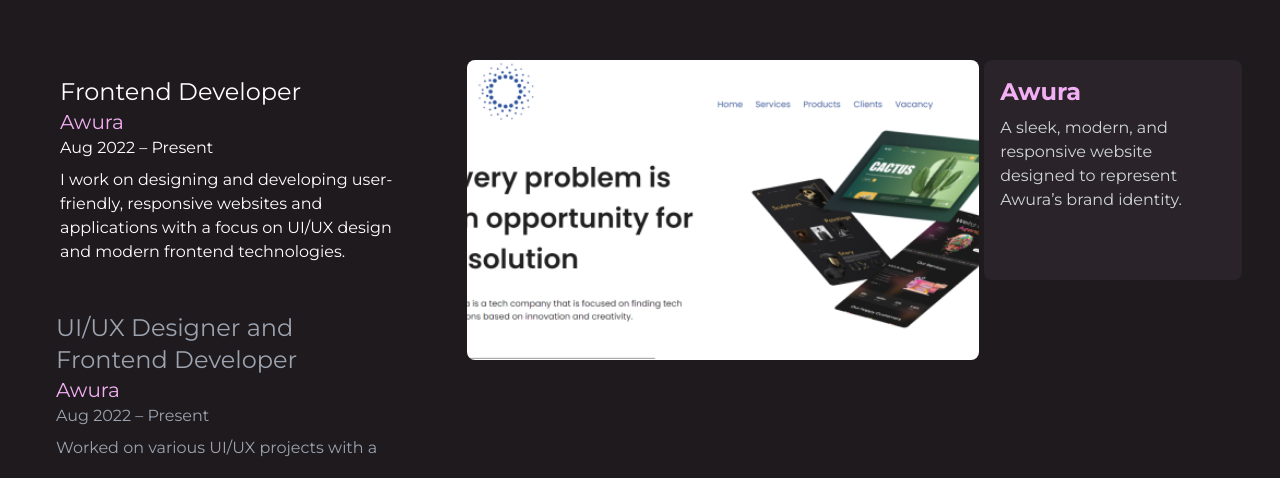
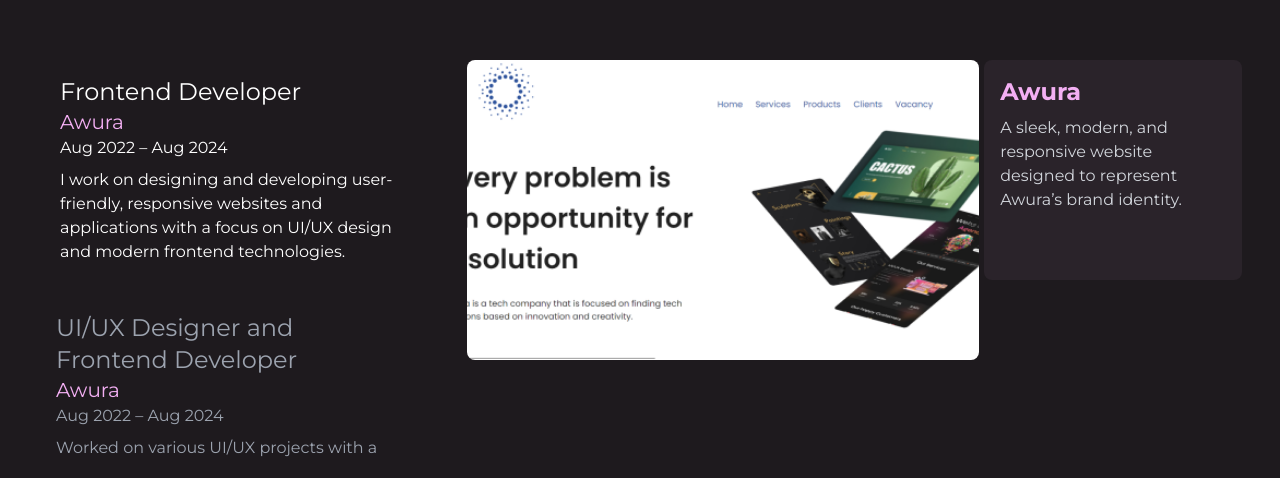
Before and after one commit to bettyhabtesh/my-portfolio, a React (Create React App) app: page / in a window 1280 px wide. Shown: the part 2100-2578 px from the top of the page. Built offline with nearby package versions, Linux system fonts and the light colour scheme; a web font is replaced by a local one.

Commit message:
changed:link

```diff
--- a/src/Components/projects.js
+++ b/src/Components/projects.js
@@ -12,11 +12,11 @@
   {
     role: "Frontend Developer",
     company: "Awura",
-    date: "Aug 2022 – Present",
+    date: "Aug 2022 – Aug 2024",
     description:
       "I work on designing and developing user-friendly, responsive websites and applications with a focus on UI/UX design and modern frontend technologies.",
     imageSrc: project1,
-    link: "https://awura.tech/",
+    link: "https://awura-website.vercel.app/",
     name: "Awura",
     content:
       "A sleek, modern, and responsive website designed to represent Awura’s brand identity.",
@@ -25,7 +25,7 @@
   {
     role: "UI/UX Designer and Frontend Developer",
     company: "Awura",
-    date: "Aug 2022 – Present",
+    date: "Aug 2022 – Aug 2024",
     description:
       "Worked on various UI/UX projects with a focus on usability and design aesthetics.",
     imageSrc: admin,
```
